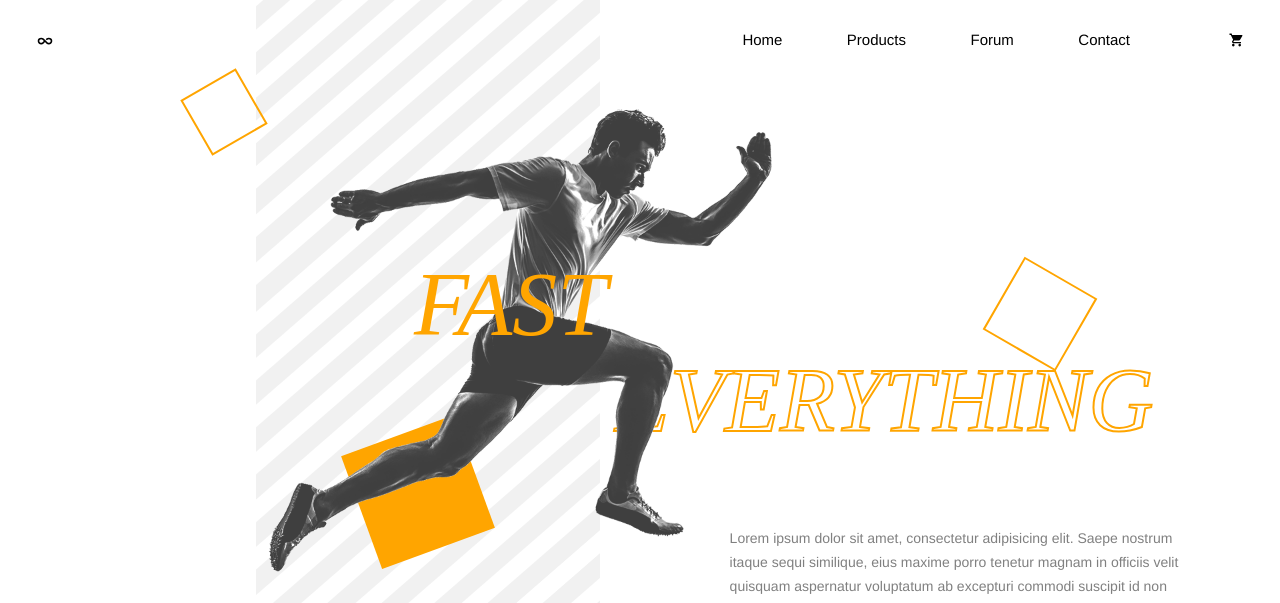
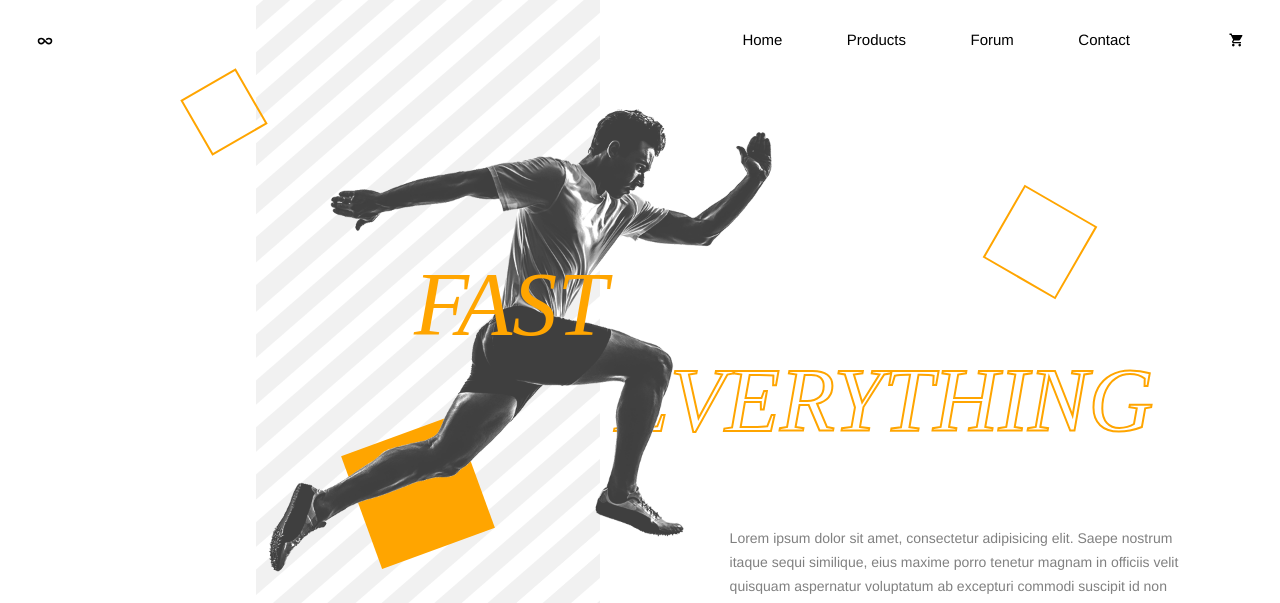
Before and after one commit to join2akshay/sports-landing-page-animation, a plain HTML site: page index.html in a window 1280 px wide. Shown: the top 603 px of the page. Drawn offline with nearby package versions, Linux system fonts and the light colour scheme.

Commit message:
add animation

```diff
--- a/style.css
+++ b/style.css
@@ -89,7 +89,7 @@ html, body {
     height: 80px;
     background: none;
     border: 2px solid orange;
-    top: 34%;
+    top: 25%;
     left: 78%;
     z-index: -1;
     transform: rotate(30deg);
```
